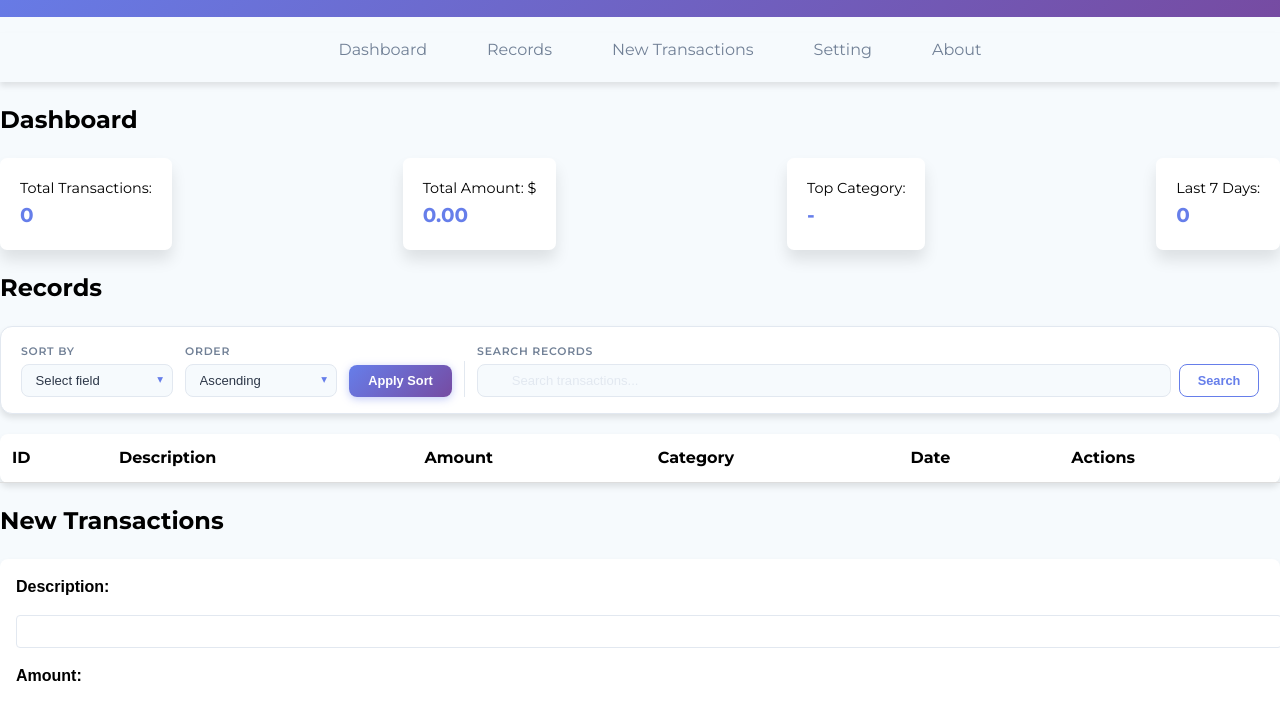
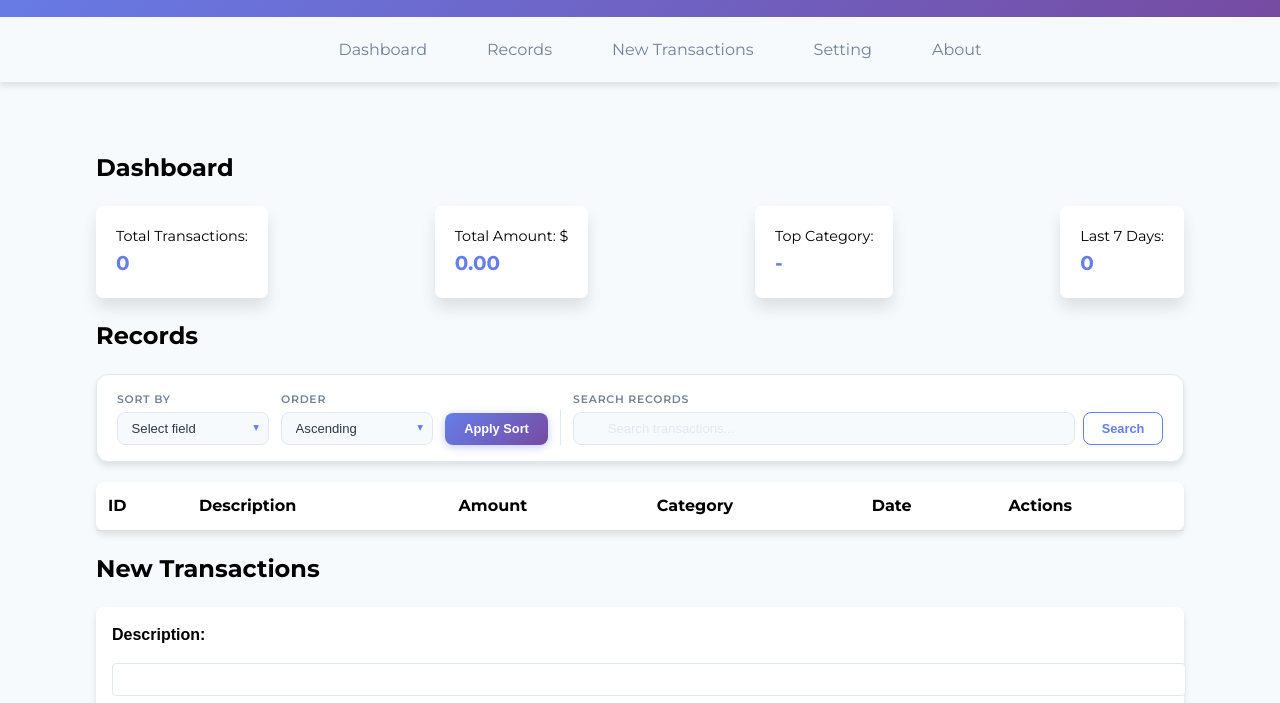
Before and after one commit to keza-laura/student-finance-tracker, a plain HTML site: page index.html in a window 1280 px wide. Shown: the part 92-795 px from the top of the page. Drawn offline with Linux system fonts and the light colour scheme.

Commit message:
Fix main content

```diff
--- a/index.html
+++ b/index.html
@@ -27,7 +27,7 @@
             </nav>
         </header>
 
-        <main id="#main-content">
+        <main id="main">
 
             <section id="dashboard">
                 <h2>Dashboard</h2>
```
